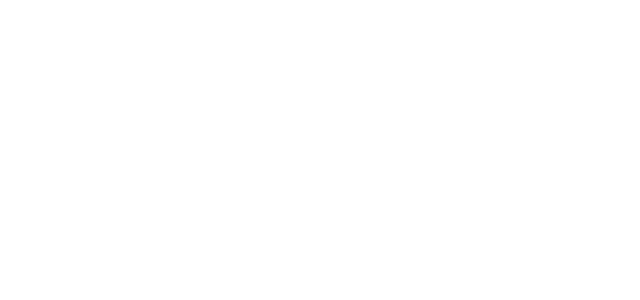
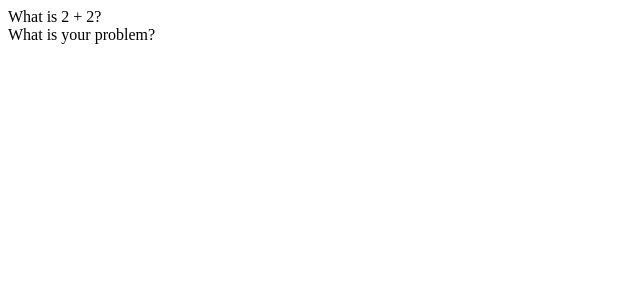
Before and after one commit to chahatbashani2304/Knowledgepedia, a React (Create React App) app in the folder simple-react-app/: page / in a window 1280 px wide. Shown: the top 300 px of the page, without its empty margins (0-640 px from the left). Built offline with nearby package versions, Linux system fonts and the light colour scheme.

Commit message:
Flashcard Component Rendered

```diff
--- a/simple-react-app/src/App.js
+++ b/simple-react-app/src/App.js
@@ -26,7 +26,7 @@
   },
   {
     id: 1,
-    question: "Question 2",
+    question: "What is your problem?",
     answer: "Answer",
     options: [
       "Answer",
--- a/simple-react-app/src/components/Flashcard.js
+++ b/simple-react-app/src/components/Flashcard.js
@@ -1,9 +1,10 @@
 import React from 'react'
+import FlashcardList from './FlashcardList'
 
-export default function Flashcard() {
+export default function Flashcard({flashcard}) {
   return (
     <div>
-
+        {flashcard.question}
     </div>
   )
 }
--- a/simple-react-app/src/components/FlashcardList.js
+++ b/simple-react-app/src/components/FlashcardList.js
@@ -1,9 +1,12 @@
 import React from 'react'
+import Flashcard from './Flashcard'
 
-export default function FlashcardList(flashcards) {
+export default function FlashcardList({flashcards}) {
   return (
-    <div>
-
+    <div className="card-grid">
+      {flashcards.map(flashcard => {
+        return <Flashcard flashcard={flashcard} key={flashcard.id} />
+      })}
     </div>
   )
 }
```
